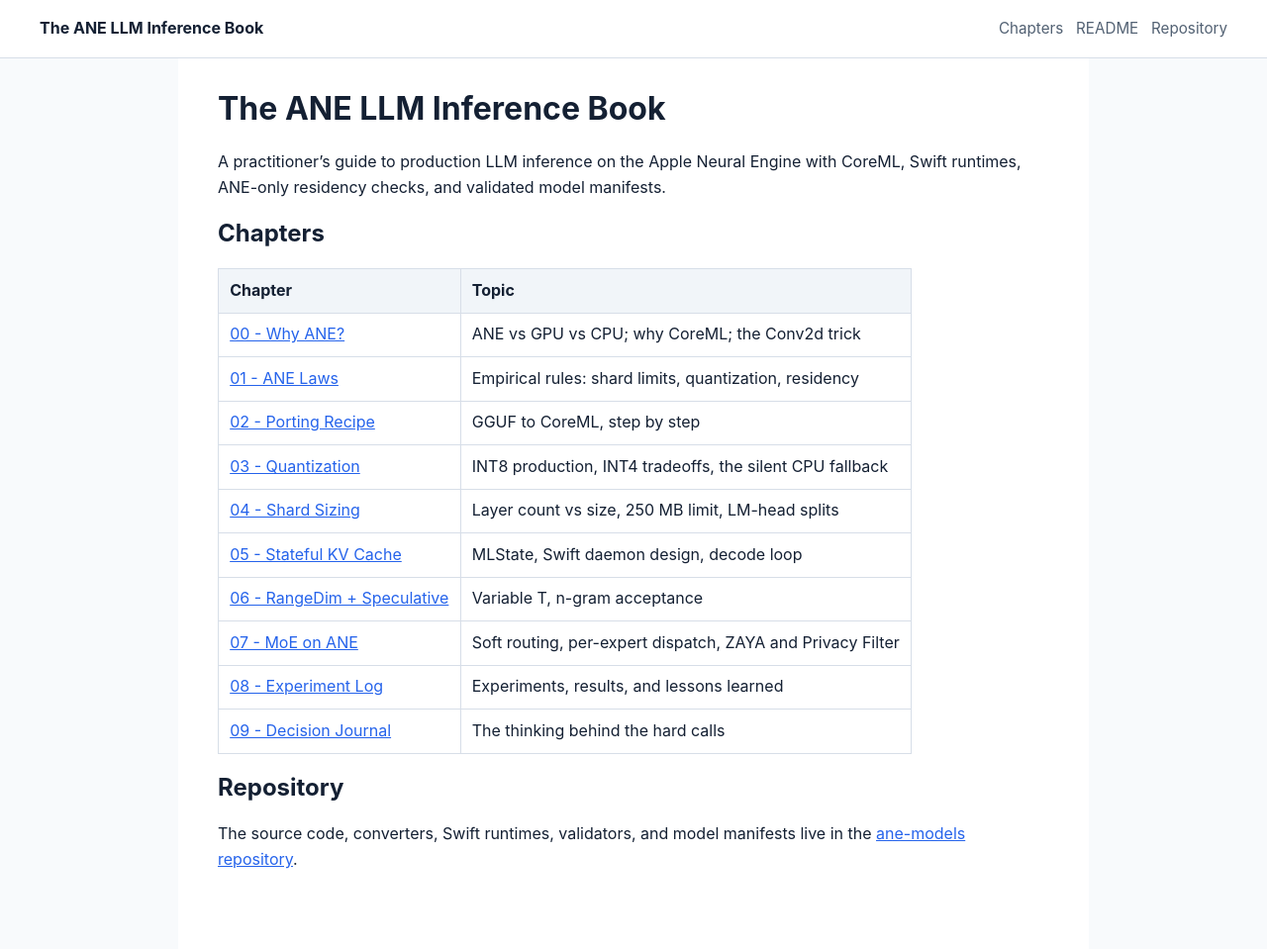
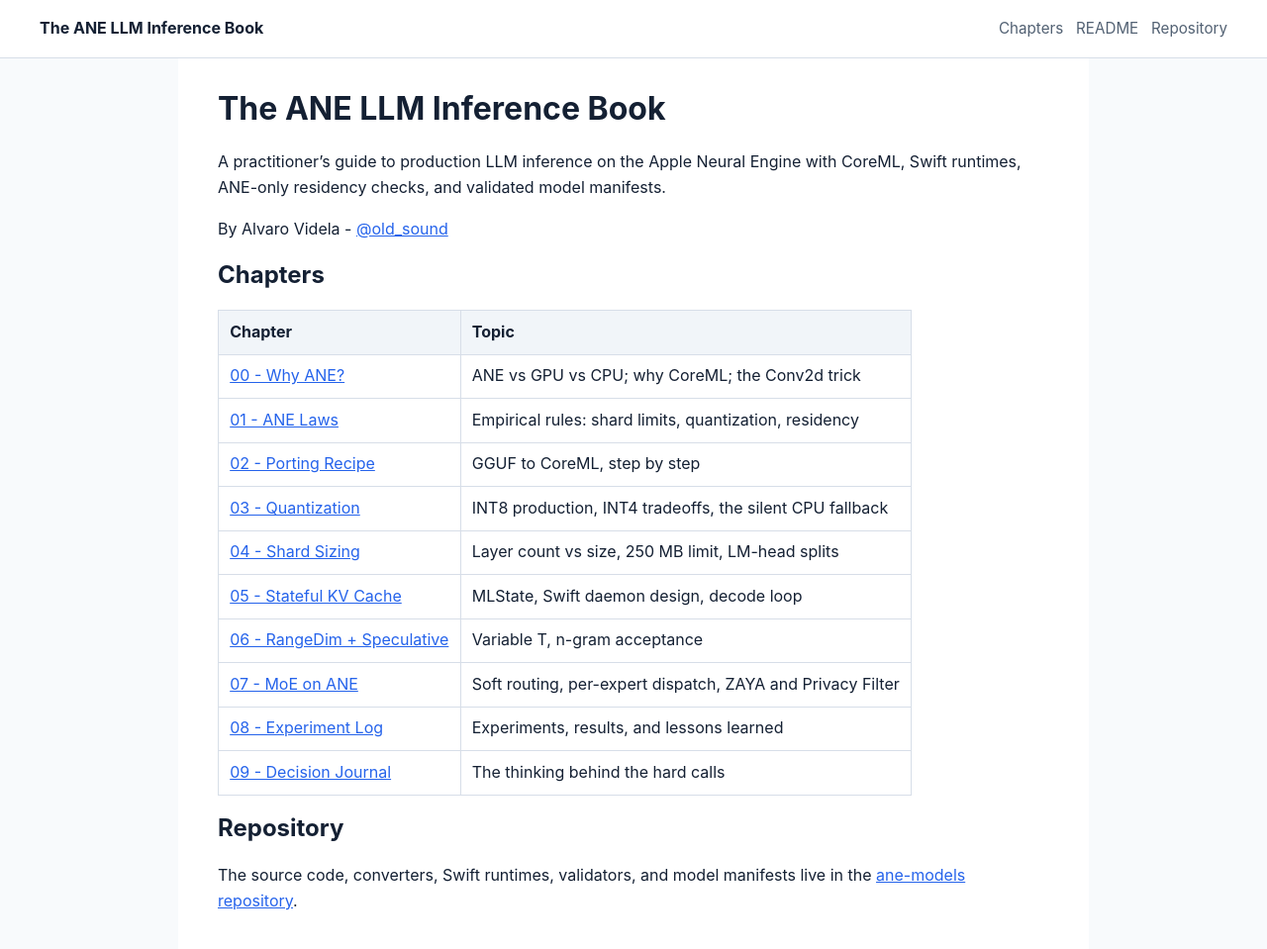
Before and after one commit to videlalvaro/ane-book, a Jekyll site: the page built from book/index.md, in a window 1280 px wide and 1004 px high. Shown: the top 959 px of the window at 99% size. Built offline with Jekyll 4.4.1, drawn with Linux system fonts in a browser that asks for light colours.

Commit message:
Add book cover credit

```diff
--- a/book/index.md
+++ b/book/index.md
@@ -8,6 +8,8 @@
 A practitioner's guide to production LLM inference on the Apple Neural Engine
 with CoreML, Swift runtimes, ANE-only residency checks, and validated model
 manifests.
+
+By Alvaro Videla - [@old_sound](https://x.com/old_sound)
 
 ## Chapters
 
```
